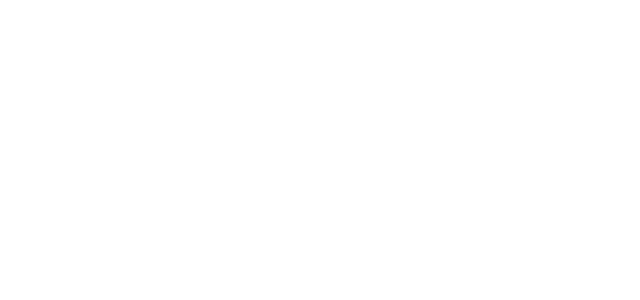
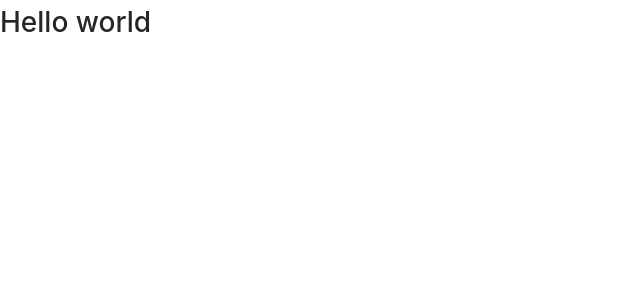
Before and after one commit to Elishahah/pilipihu-react, a React (Create React App) app: page / in a window 1280 px wide. Shown: the top 300 px of the page, without its empty margins (0-640 px from the left). Built offline with nearby package versions, Linux system fonts and the light colour scheme.

Commit message:
2021 4 16

```diff
--- a/src/App.tsx
+++ b/src/App.tsx
@@ -1,10 +1,12 @@
 import React from 'react';
 
 import './App.less';
+import MyLayout from './components/mylayout/MyLayout';
 
 const App = () => (
-  <div className="App">
-  </div>
+  <MyLayout>
+    <h1>Hello world</h1>
+  </MyLayout>
 );
 
 export default App;
--- /dev/null
+++ b/src/components/Props.ts
@@ -0,0 +1,4 @@
+
+type PropsChildren = undefined | JSX.Element | Array<JSX.Element>;
+
+export default PropsChildren;
--- /dev/null
+++ b/src/components/mylayout/MyLayout.tsx
@@ -0,0 +1,16 @@
+import React from 'react';
+
+import PropsChildren from '../Props'
+import mylayout from './mylayout.modules.css';
+
+interface Props {
+    children: PropsChildren
+}
+
+function MyLayout(props: Props) {
+    return (
+        <div className={mylayout.main}>{props.children}</div>
+    );
+}
+
+export default MyLayout;
--- /dev/null
+++ b/src/components/mylayout/mylayout.modules.css
@@ -0,0 +1,4 @@
+.main {
+    border: 1px soild black;
+    background-color: rgba(91, 129, 201, 0.1);
+}
```
